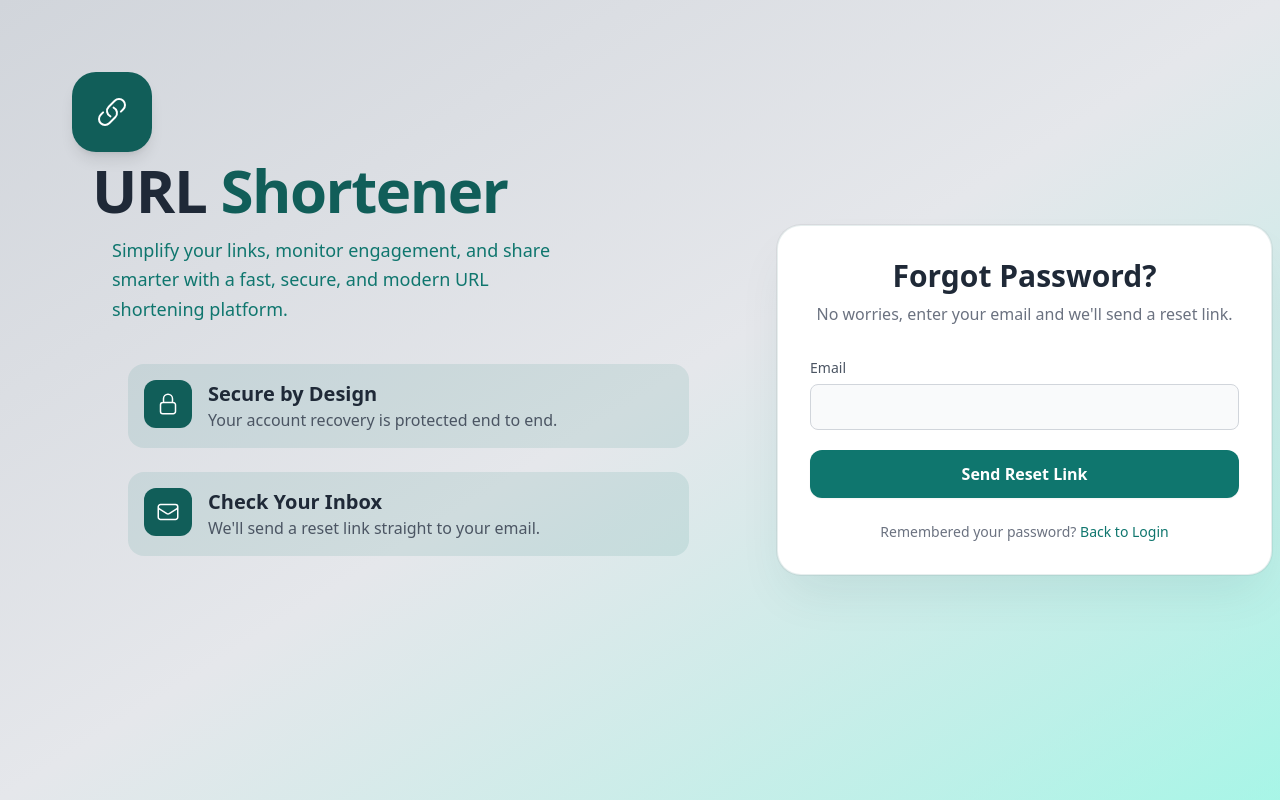
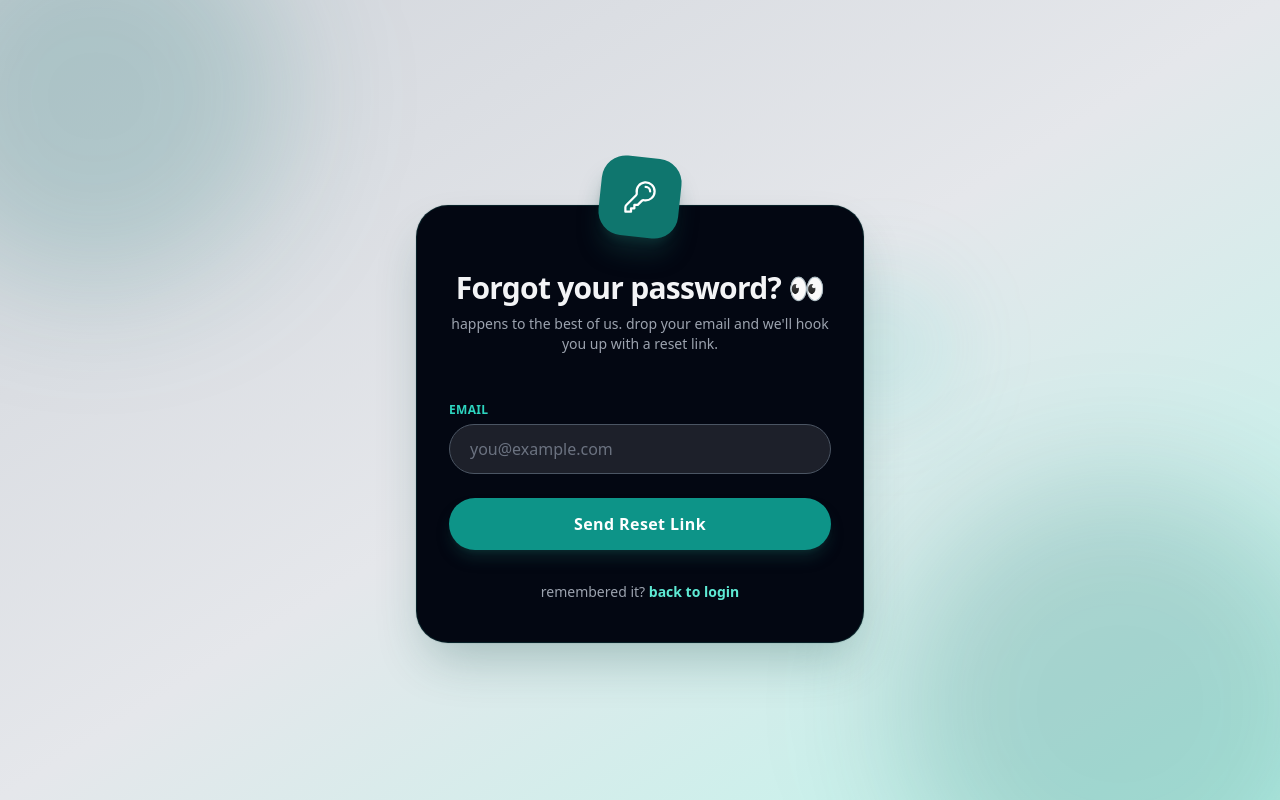
Before and after one commit to zaryabdar/URL-Shortener, a Flask app: page /forgot-password in a window 1280 px wide. Run offline with Flask 3, Linux system fonts and the light colour scheme; some libraries are stand-ins or nearby versions.

Commit message:
Redesign Forgot Password & Reset password pages

```diff
--- a/templates/forgot_password.html
+++ b/templates/forgot_password.html
@@ -1,98 +1,54 @@
 {% extends 'base.html' %} {% block body %}
 
-<div class="min-h-screen bg-gradient-to-br from-gray-300 via-gray-200 to-teal-200/60 dark:from-gray-950 dark:via-gray-950 dark:to-gray-950 flex p-2 gap-6 transition-all duration-500">
+<div class="relative min-h-screen flex items-center justify-center px-4 py-16 overflow-hidden transition-all duration-500">
 
-  <!-- Left panel: branding / features -->
-  <div class="hidden lg:flex lg:w-3/5 flex-col justify-start p-16">
-    <div>
-      <div class="w-20 h-20 rounded-3xl bg-teal-800 flex items-center justify-center shadow-lg mb-2">
+  <!-- Decorative floating blobs -->
+  <div class="absolute -top-24 -left-24 w-96 h-96 bg-teal-700/20 dark:bg-teal-500/10 rounded-full blur-3xl"></div>
+  <div class="absolute -bottom-32 -right-16 w-[28rem] h-[28rem] bg-teal-800/20 dark:bg-teal-700/10 rounded-full blur-3xl"></div>
+  <div class="absolute top-1/3 right-1/4 w-40 h-40 bg-teal-400/10 rounded-full blur-2xl"></div>
+
+  <div class="relative w-full max-w-md">
+
+    <!-- Floating icon -->
+    <div class="flex justify-center -mb-8 relative z-10">
+      <div class="w-20 h-20 rounded-3xl bg-teal-700 dark:bg-teal-600 rotate-6 flex items-center justify-center shadow-xl shadow-teal-900/40">
         <svg xmlns="http://www.w3.org/2000/svg" fill="none" viewBox="0 0 24 24" stroke-width="1.5"
-          stroke="white" class="size-8">
+          stroke="white" class="size-9 -rotate-6">
           <path stroke-linecap="round" stroke-linejoin="round"
-            d="M13.19 8.688a4.5 4.5 0 0 1 1.242 7.244l-4.5 4.5a4.5 4.5 0 0 1-6.364-6.364l1.757-1.757m13.35-.622 1.757-1.757a4.5 4.5 0 0 0-6.364-6.364l-4.5 4.5a4.5 4.5 0 0 0 1.242 7.244" />
+            d="M15.75 5.25a3 3 0 0 1 3 3m3 0a6 6 0 0 1-7.029 5.912c-.563-.097-1.159.026-1.563.43L10.5 17.25H8.25v2.25H6v2.25H2.25v-2.818c0-.597.237-1.17.659-1.591l6.499-6.499c.404-.404.527-1 .43-1.563A6 6 0 1 1 21.75 8.25Z" />
         </svg>
       </div>
-
-      <h1 class="text-6xl font-extrabold tracking-tight px-5 text-gray-800 dark:text-gray-100">
-        URL <span class="text-teal-800 dark:text-teal-400">Shortener</span>
-      </h1>
-
-      <p class="mt-4 text-lg text-teal-700 dark:text-teal-300 max-w-lg leading-relaxed pl-10">
-        Simplify your links, monitor engagement, and share smarter with a fast,
-        secure, and modern URL shortening platform.
-      </p>
     </div>
 
-    <div class="space-y-6 pl-14 mt-10">
+    <!-- Card -->
+    <div class="min-h-[420px] bg-gray-950 dark:bg-gray-500/20 rounded-[2rem] border border-teal-800/30 shadow-2xl shadow-teal-900/30 dark:shadow-gray-700/20 ring-1 ring-black/5 pt-16 pb-10 px-8 flex flex-col justify-center">
 
-      <div class="flex items-start rounded-2xl bg-teal-700/10 dark:bg-teal-800/10 hover:bg-teal-700/20 dark:hover:bg-teal-800/20 transition p-4 gap-4">
-        <div class="w-12 h-12 shrink-0 rounded-xl bg-teal-800 flex items-center justify-center">
-          <svg xmlns="http://www.w3.org/2000/svg" fill="none" viewBox="0 0 24 24" stroke-width="1.5"
-            stroke="white" class="size-6">
-            <path stroke-linecap="round" stroke-linejoin="round"
-              d="M16.5 10.5V6.75a4.5 4.5 0 1 0-9 0v3.75m-.75 11.25h10.5a2.25 2.25 0 0 0 2.25-2.25v-6.75a2.25 2.25 0 0 0-2.25-2.25H6.75a2.25 2.25 0 0 0-2.25 2.25v6.75a2.25 2.25 0 0 0 2.25 2.25Z" />
-          </svg>
-        </div>
-        <div>
-          <h3 class="font-semibold text-xl text-gray-800 dark:text-gray-100">Secure by Design</h3>
-          <p class="text-gray-600 dark:text-gray-300">Your account recovery is protected end to end.</p>
-        </div>
+      <div class="text-center mb-8">
+        <h3 class="text-3xl font-bold text-gray-100 tracking-tight">Forgot your password? 👀</h3>
+        <p class="text-gray-400 mt-2 text-sm">happens to the best of us. drop your email and we'll hook you up with a reset link.</p>
       </div>
 
-      <div class="flex items-start rounded-2xl bg-teal-700/10 dark:bg-teal-800/10 hover:bg-teal-700/20 dark:hover:bg-teal-800/20 transition p-4 gap-4">
-        <div class="w-12 h-12 shrink-0 rounded-xl bg-teal-800 flex items-center justify-center">
-          <svg xmlns="http://www.w3.org/2000/svg" fill="none" viewBox="0 0 24 24" stroke-width="1.5"
-            stroke="white" class="size-6">
-            <path stroke-linecap="round" stroke-linejoin="round"
-              d="M21.75 6.75v10.5a2.25 2.25 0 0 1-2.25 2.25h-15a2.25 2.25 0 0 1-2.25-2.25V6.75m19.5 0A2.25 2.25 0 0 0 19.5 4.5h-15a2.25 2.25 0 0 0-2.25 2.25m19.5 0v.243a2.25 2.25 0 0 1-1.07 1.916l-7.5 4.615a2.25 2.25 0 0 1-2.36 0L3.32 8.91a2.25 2.25 0 0 1-1.07-1.916V6.75" />
-          </svg>
-        </div>
-        <div>
-          <h3 class="font-semibold text-xl text-gray-800 dark:text-gray-100">Check Your Inbox</h3>
-          <p class="text-gray-600 dark:text-gray-300">We'll send a reset link straight to your email.</p>
-        </div>
-      </div>
-
-    </div>
-  </div>
-
-  <!-- Right panel: forgot password form -->
-  <div class="w-full lg:w-2/5 flex items-center justify-center">
-    <div class="w-full max-w-lg bg-white dark:bg-gray-800 rounded-3xl border border-teal-800/10 dark:border-teal-800 shadow-2xl shadow-teal-900/10 dark:shadow-gray-700 ring-1 ring-black/5 dark:ring-0 p-8">
-
-      <div class="text-center mb-8">
-        <div class="w-14 h-14 mx-auto rounded-2xl bg-teal-800 flex items-center justify-center shadow-md mb-4 lg:hidden">
-          <svg xmlns="http://www.w3.org/2000/svg" fill="none" viewBox="0 0 24 24" stroke-width="1.5"
-            stroke="white" class="size-7">
-            <path stroke-linecap="round" stroke-linejoin="round"
-              d="M13.19 8.688a4.5 4.5 0 0 1 1.242 7.244l-4.5 4.5a4.5 4.5 0 0 1-6.364-6.364l1.757-1.757m13.35-.622 1.757-1.757a4.5 4.5 0 0 0-6.364-6.364l-4.5 4.5a4.5 4.5 0 0 0 1.242 7.244" />
-          </svg>
-        </div>
-        <h3 class="text-3xl font-bold text-gray-800 dark:text-gray-100">Forgot Password?</h3>
-        <p class="text-gray-500 dark:text-gray-300 mt-2">No worries, enter your email and we'll send a reset link.</p>
-      </div>
-
-      <form method="POST" class="space-y-5">
+      <form method="POST" class="space-y-4">
         {{ form.hidden_tag() }}
 
         <div>
-          {{ form.email.label(class="block text-sm font-medium text-gray-600 dark:text-gray-100 mb-1.5") }}
-          {{ form.email(class="w-full rounded-lg bg-gray-50 dark:bg-gray-50/10 border border-gray-300 dark:border-gray-500 px-4 py-2.5 text-gray-800 dark:text-gray-100
-                focus:outline-none focus:ring-2 focus:ring-teal-600 dark:focus:ring-teal-300 focus:border-transparent transition") }}
+          {{ form.email.label(class="block text-xs font-semibold uppercase tracking-wide text-teal-400 mb-1.5") }}
+          {{ form.email(class="w-full rounded-full bg-gray-50/10 border border-gray-600 px-5 py-3 text-gray-100 placeholder-gray-500
+                focus:outline-none focus:ring-2 focus:ring-teal-400 focus:border-transparent transition", placeholder="you@example.com") }}
         </div>
 
-        <div>
-          {{ form.submit(class="w-full bg-teal-700 dark:bg-teal-700 hover:bg-teal-950 dark:hover:bg-teal-800 text-white
-                py-3 rounded-xl font-semibold transition-all duration-300 cursor-pointer
-                hover:-translate-y-0.5 active:scale-95 shadow-sm") }}
+        <div class="pt-2">
+          {{ form.submit(class="w-full bg-teal-600 hover:bg-teal-500 dark:bg-teal-500 dark:hover:bg-teal-400 text-white
+                py-3.5 rounded-full font-bold tracking-wide transition-all duration-300 cursor-pointer
+                hover:-translate-y-0.5 active:scale-95 shadow-lg shadow-teal-900/40") }}
         </div>
       </form>
 
-      <p class="text-sm text-gray-500 dark:text-gray-300 text-center mt-6">
-        Remembered your password?
+      <p class="text-sm text-gray-400 text-center mt-8">
+        remembered it?
         <a href="{{ url_for('auth.login') }}"
-          class="text-teal-700 dark:text-teal-400 font-medium hover:text-teal-900 dark:hover:text-teal-300 hover:underline">
-          Back to Login
+          class="text-teal-300 font-semibold hover:text-teal-200 hover:underline">
+          back to login
         </a>
       </p>
 
--- a/templates/register.html
+++ b/templates/register.html
@@ -2,7 +2,7 @@
 
 <div class=" flex p-2 gap-6 transition-all duration-500">
 
-  <div class="hidden lg:flex lg:w-3/5 flex-col justify-start p-16">
+  <div class="hidden sm:flex lg:w-3/5 flex-col justify-start p-16">
     <div>
       <div class="w-20 h-20 rounded-3xl bg-teal-800 dark:bg-teal-700 flex items-center justify-center shadow-lg mb-2">
         <svg xmlns="http://www.w3.org/2000/svg" fill="none" viewBox="0 0 24 24" stroke-width="1.5"
@@ -70,7 +70,7 @@
   </div>
 
   <div class="w-full lg:w-2/5 flex items-center justify-center">
-    <div class="min-w-[500px] min-h-[600px] mx-8 bg-gray-950 dark:bg-gray-500/20 rounded-3xl border border-teal-800/10 shadow-2xl shadow-teal-900/10 dark:shadow-gray-700/20 ring-1 ring-black/5 p-8 flex flex-col justify-center">
+    <div class="w-full max-w-lg min-h-[600px] mx-8 bg-gray-950 dark:bg-gray-500/20 rounded-3xl border border-teal-800/10 shadow-2xl shadow-teal-900/10 dark:shadow-gray-700/20 ring-1 ring-black/5 p-8 flex flex-col justify-center">
 
       <div class="text-center mb-2">
         <div class="w-14 h-14 mx-auto rounded-2xl bg-teal-800 flex items-center justify-center shadow-md mb-4 lg:hidden">
```
Also changed, not shown: templates/dashboard.html (+1 -11 lines), templates/login.html (+5 -5 lines), templates/reset_password.html (+33 -77 lines).
